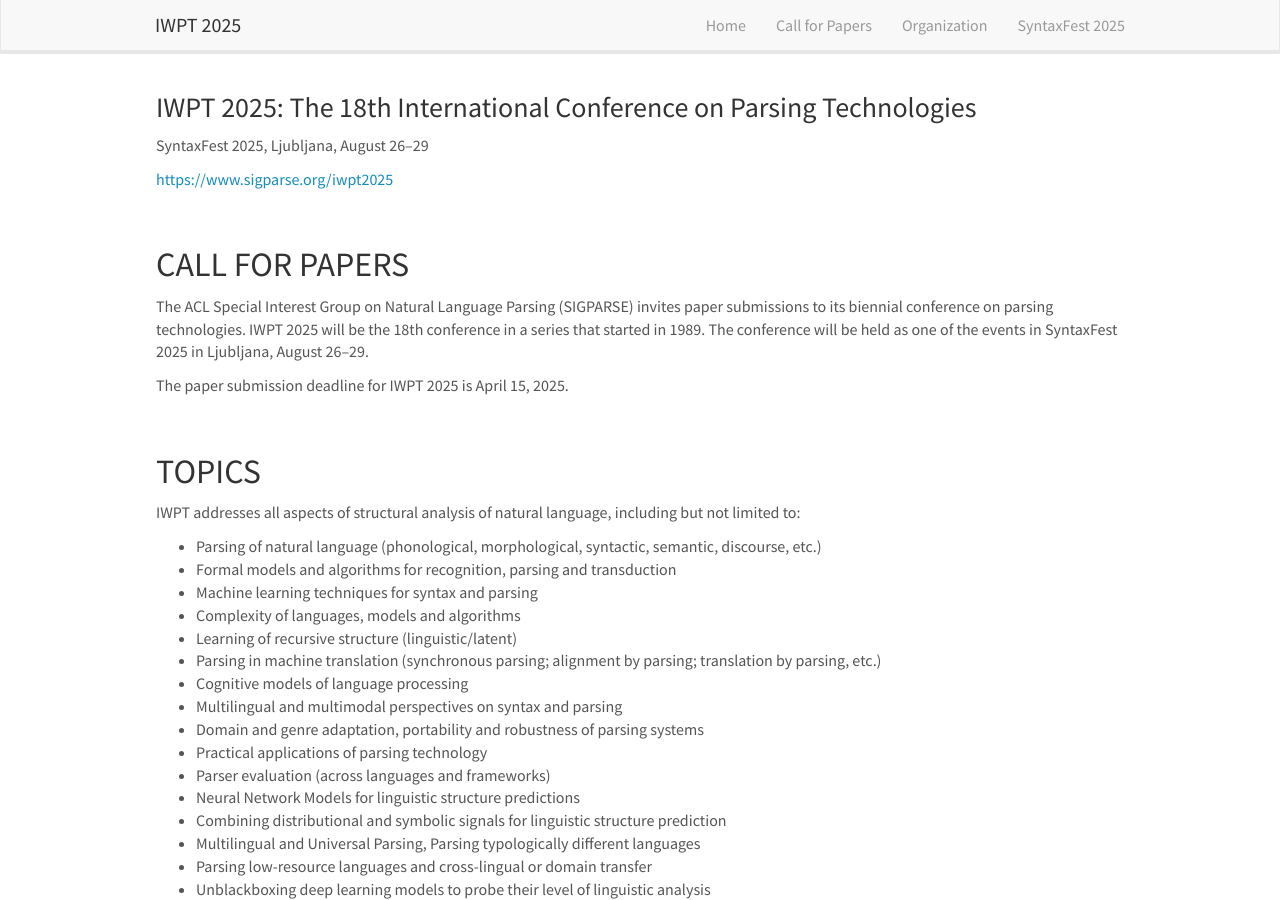
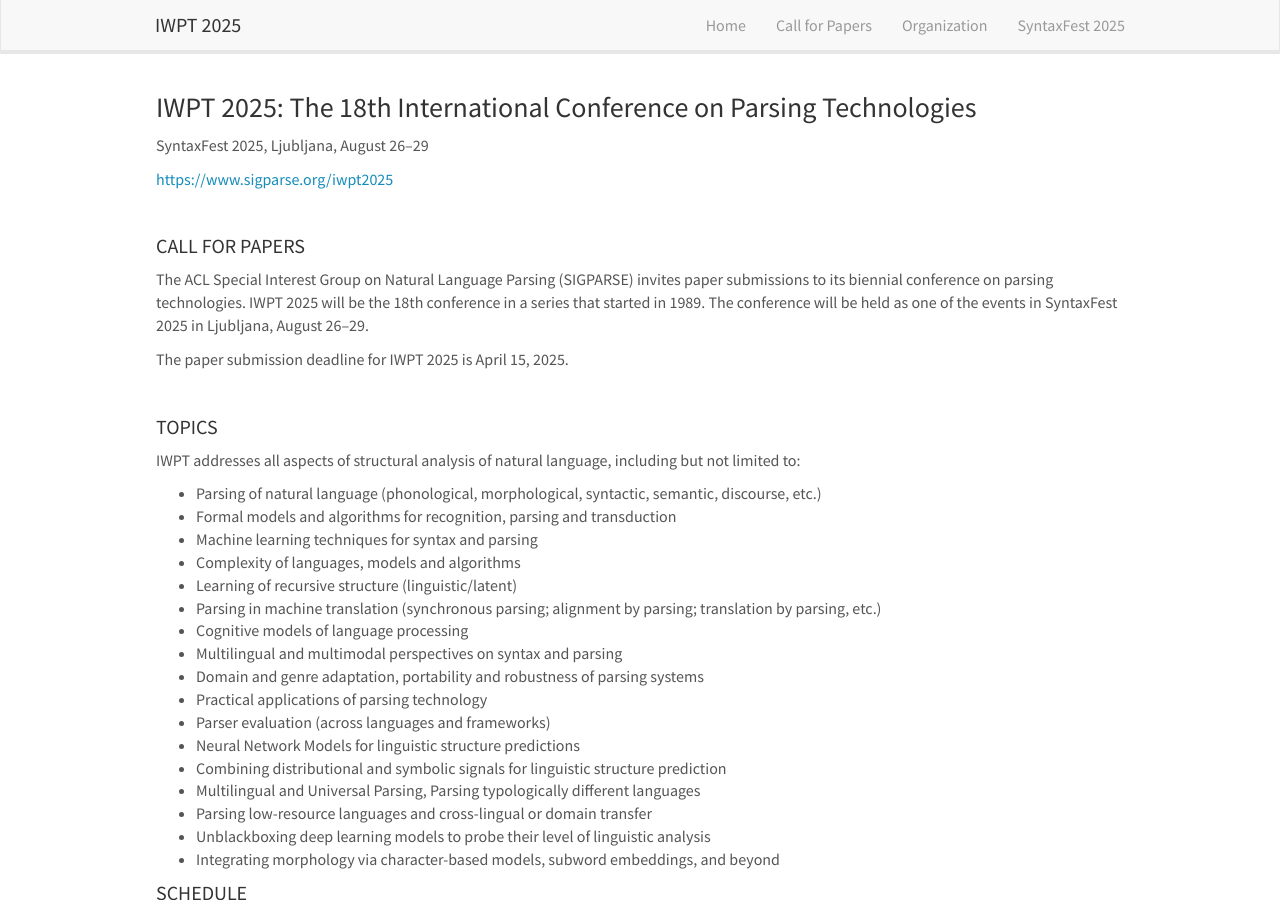
Before and after one commit to sigparse/iwpt2025, a Jekyll site: the page built from _pages/cfp.md, in a window 1280 px wide and 900 px high. Built offline with Jekyll 4.4.1, drawn with Linux system fonts in a browser that asks for light colours; nearby versions of some CDN libraries.

Commit message:
heading size in cfp

```diff
--- a/_pages/cfp.md
+++ b/_pages/cfp.md
@@ -13,7 +13,7 @@ SyntaxFest 2025, Ljubljana, August 26–29
 
 &nbsp;
 
-## CALL FOR PAPERS
+#### CALL FOR PAPERS
 
 The ACL Special Interest Group on Natural Language Parsing (SIGPARSE)
 invites paper submissions to its biennial conference on parsing
@@ -25,7 +25,7 @@ The paper submission deadline for IWPT 2025 is April 15, 2025.
 
 &nbsp;
 
-## TOPICS
+#### TOPICS
 
 IWPT addresses all aspects of structural analysis of natural language,
 including but not limited to:
@@ -57,7 +57,7 @@ including but not limited to:
   embeddings, and beyond
 
 
-## SCHEDULE
+#### SCHEDULE
 
 + April 15, 2025: Paper submission deadline
 + June 2, 2025: Notification of acceptance
@@ -66,7 +66,7 @@ including but not limited to:
 
 All deadlines are 11.59 pm UTC -12h (“anywhere on Earth”).
 
-## SUBMISSIONS
+#### SUBMISSIONS
 
 Papers must be submitted digitally in PDF format via the online conference
 system:
@@ -97,7 +97,7 @@ Papers accepted for presentation at the conference will be included in
 the IWPT 2025 proceedings, which will be published by the ACL and
 included in the ACL Anthology.
 
-## IWPT Chairs
+#### IWPT Chairs
 
 + Stephan Oepen
 + Kenji Sagae
```
Also changed, not shown: 1 other file.
